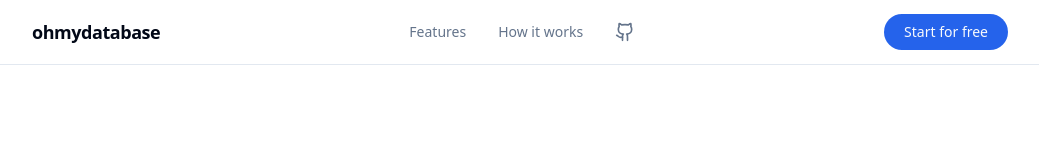
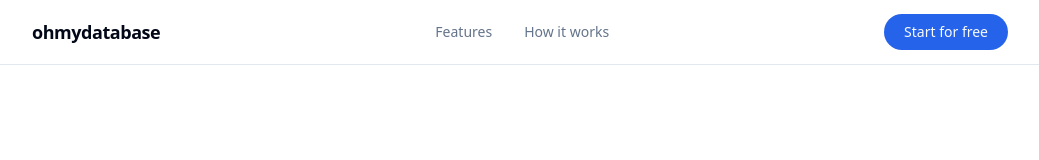
Before and after one commit to bhumitschaudhry/oh-my-database, a Next.js app: page / in a window 1280 px wide. Shown: the top 160 px of the page, without its empty margins (120-1159 px from the left). Built offline with nearby package versions, Linux system fonts and the light colour scheme.

Commit message:
Update social links in footer and header

```diff
--- a/src/app/page.tsx
+++ b/src/app/page.tsx
@@ -2,7 +2,7 @@ import { Header } from "@/components/landing/header";
 import { Hero } from "@/components/landing/hero";
 import { Features } from "@/components/landing/features";
 import { HowItWorks } from "@/components/landing/how-it-works";
-import { Github, Twitter, Linkedin } from "lucide-react";
+import { Github, Linkedin } from "lucide-react";
 import { PrivacyDialog, TermsDialog } from "@/components/landing/footer-legal";
 import Link from "next/link";
 
@@ -62,13 +62,10 @@ export default function Home() {
                   Query your database using natural language. Fast, secure, and powered by Gemini.
                 </p>
                 <div className="mt-6 flex gap-4">
-                  <Link href="#" className="text-muted-foreground hover:text-blue-600 transition-colors">
-                    <Twitter className="h-5 w-5" />
-                  </Link>
-                  <Link href="#" className="text-muted-foreground hover:text-blue-600 transition-colors">
+                  <Link href="https://github.com/bhumitschaudhry/oh-my-database" target="_blank" rel="noreferrer" className="text-muted-foreground hover:text-blue-600 transition-colors">
                     <Github className="h-5 w-5" />
                   </Link>
-                  <Link href="#" className="text-muted-foreground hover:text-blue-600 transition-colors">
+                  <Link href="https://www.linkedin.com/in/bhumitchaudhry/" target="_blank" rel="noreferrer" className="text-muted-foreground hover:text-blue-600 transition-colors">
                     <Linkedin className="h-5 w-5" />
                   </Link>
                 </div>
--- a/src/components/landing/header.tsx
+++ b/src/components/landing/header.tsx
@@ -2,7 +2,6 @@
 
 import { Button } from "@/components/ui/button";
 import Link from "next/link";
-import { Github } from "lucide-react";
 
 export function Header() {
   return (
@@ -19,9 +18,6 @@ export function Header() {
           <Link href="#how-it-works" className="text-muted-foreground hover:text-foreground transition-colors">
             How it works
           </Link>
-          <Link href="https://github.com" target="_blank" rel="noreferrer" className="text-muted-foreground hover:text-foreground transition-colors">
-            <Github className="h-5 w-5" />
-          </Link>
         </nav>
 
         <div className="flex items-center gap-4">
```
